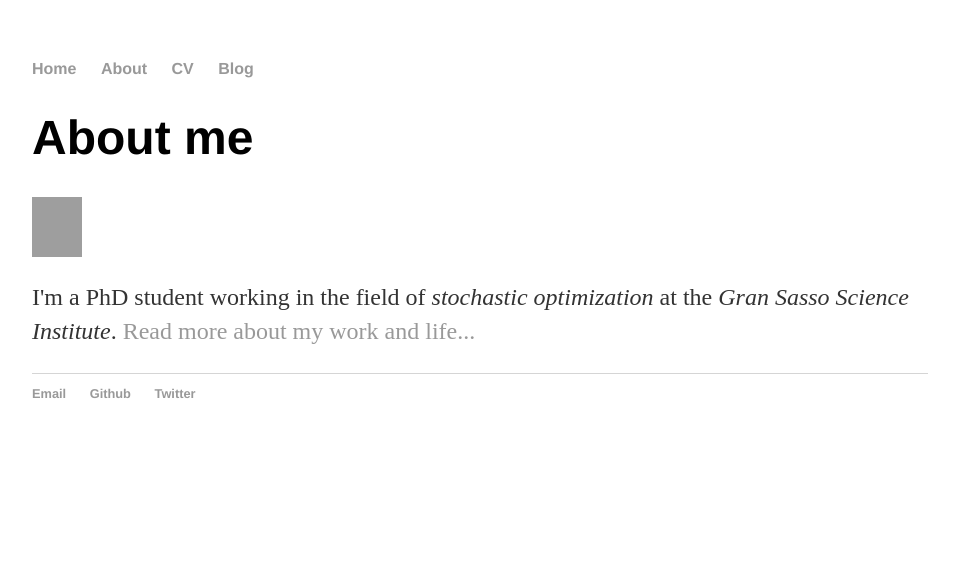
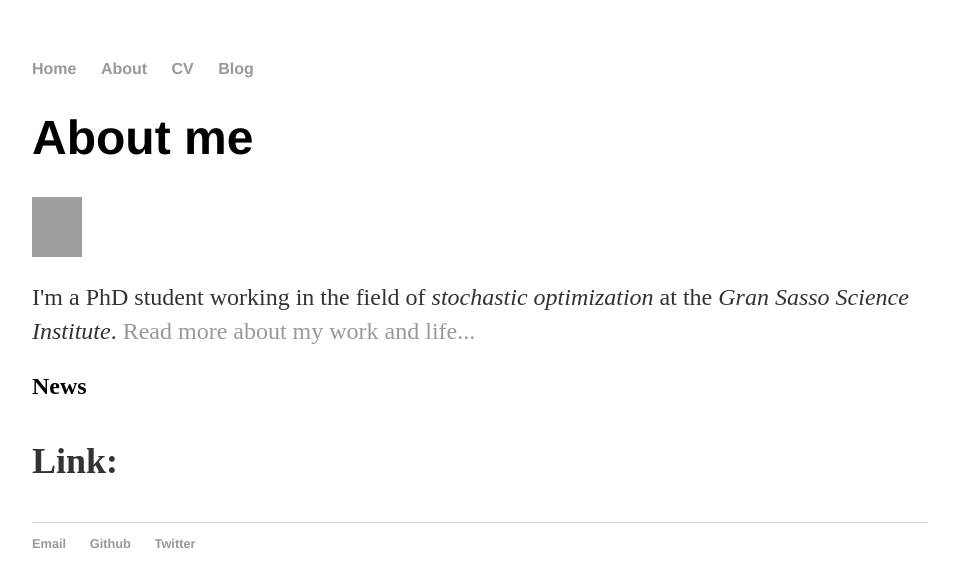
Before and after one commit to debashmitap/debashmitap.github.io, a Jekyll site: the page built from index.html, in a window 1280 px wide. Shown: the top 587 px of the page, without its empty margins (160-1119 px from the left). Built offline with Jekyll 4.4.1, drawn with Linux system fonts in a browser that asks for light colours; grey boxes are pictures that could not be loaded.

Commit message:
Update index.html

```diff
--- a/index.html
+++ b/index.html
@@ -6,4 +6,6 @@ title: Debashmita Poddar
 	<h1>About me</h1>
 	<img src="github.com/debashmitap/debashmitap.github.io/blob/main/me.jpg" alt="Me" width="50" height="60">
 	<p>I'm a PhD student working in the field of <em>stochastic optimization</em> at the <em>Gran Sasso Science Institute</em>. <a href="/about">Read more about my work and life...</a></p>
+	<h2>News<h2>
+		<p>Link: <a href="https://ojs.aaai.org/index.php/AAAI/article/view/17433"</a><p
 </div><!-- /.blurb -->
```
